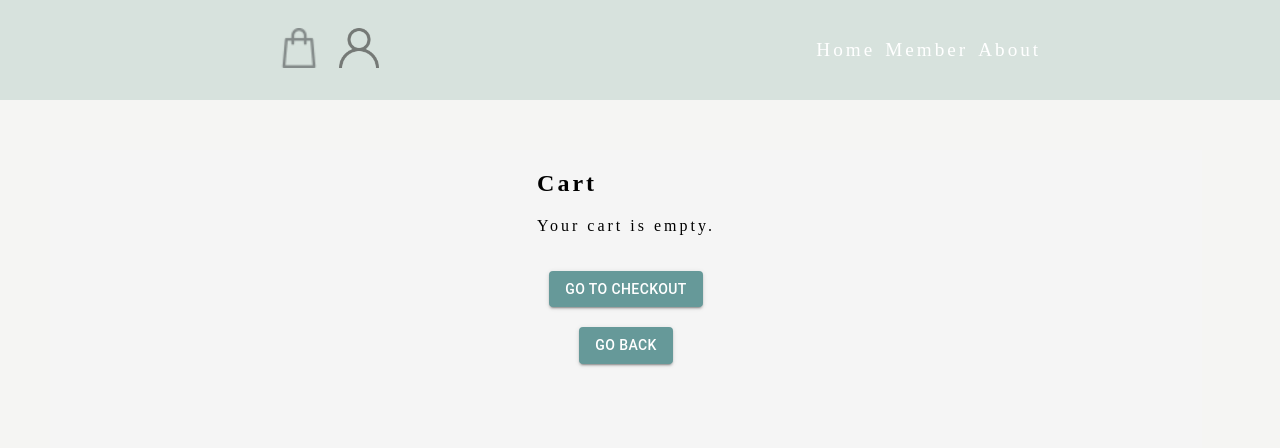
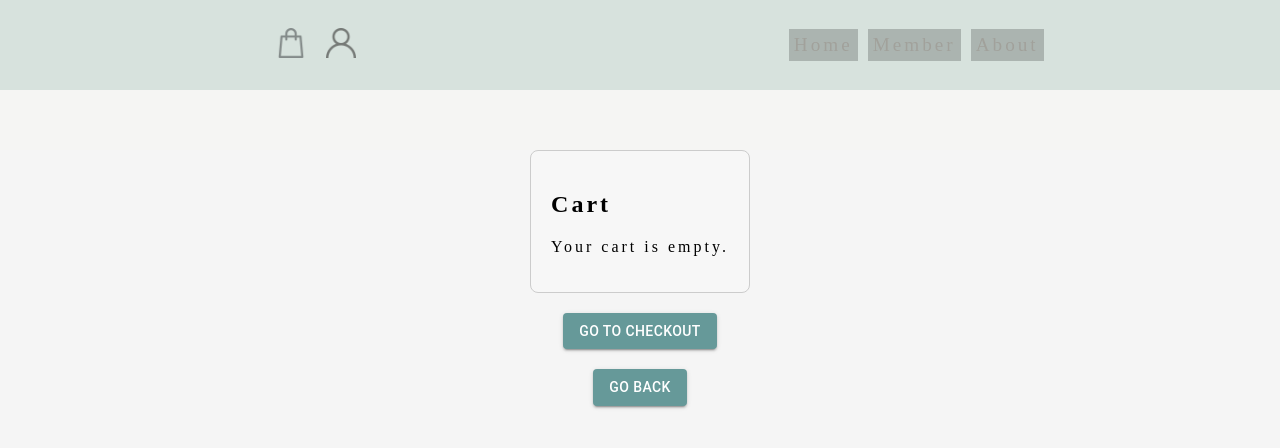
Before and after one commit to NinaWald/Final-project-frontend, a React (Create React App) app: page /cart in a window 1280 px wide. Shown: the top 448 px of the page. Built offline with nearby package versions, Linux system fonts and the light colour scheme.

Commit message:
css styling and media q

```diff
--- a/src/cardslist.css
+++ b/src/cardslist.css
@@ -69,8 +69,8 @@
   @media (min-width: 1061px) {
     .cards-grid {
       grid-template-columns: repeat(4, 1fr);
-      margin-left: 100px;
-      margin-right: 100px;
+      margin-left: 150px;
+      margin-right: 150px;
       gap: 10px
     }
 
--- a/src/components/Cart.js
+++ b/src/components/Cart.js
@@ -4,11 +4,69 @@ import { useSelector, useDispatch } from 'react-redux';
 import { clearCart } from 'reducers/cart';
 import styled from 'styled-components'
 
+const CartContainer = styled.div`
+  max-width: 600px;
+  margin: 0 auto;
+  padding: 20px;
+  border: 1px solid #ccc;
+  border-radius: 8px;
+  background-color: #f7f7f7;
+`;
+
+const Title = styled.h2`
+  font-size: 24px;
+  margin-bottom: 20px;
+`;
+
+const EmptyCartMessage = styled.p`
+  font-size: 16px;
+`;
+
+const ProductContainer = styled.div`
+  display: flex;
+  align-items: center;
+  margin-bottom: 20px;
+
+  &:last-child {
+    margin-bottom: 0;
+  }
+`;
+
 const ProductImage = styled.img`
   width: 80px;
   height: 90px;
   object-fit: cover;
   margin-right: 10px;
+`;
+
+const ProductDetails = styled.div`
+  flex-grow: 1;
+`;
+
+const ProductName = styled.h3`
+  font-size: 18px;
+  margin-bottom: 5px;
+`;
+
+const ProductPrice = styled.p`
+  font-size: 14px;
+  margin-bottom: 5px;
+`;
+
+const ProductQuantity = styled.p`
+  font-size: 14px;
+  margin-bottom: 5px;
+`;
+
+const TotalPrice = styled.p`
+  font-size: 18px;
+  margin-top: 20px;
+`;
+
+const ClearCartButton = styled(Button)`
+  background-color: #669999 !important;
+  color: #fff !important;
+  margin-top: 20px;
 `;
 
 const Cart = () => {
@@ -34,37 +92,37 @@ const Cart = () => {
   };
 
   return (
-    <div>
-      <h2>Cart</h2>
+    <CartContainer>
+      <Title>Cart</Title>
       {cartItems.length === 0 ? (
-        <p>Your cart is empty.</p>
+        <EmptyCartMessage>Your cart is empty.</EmptyCartMessage>
       ) : (
         <div>
           {cartItems.map((item) => {
             const product = products.find((p) => p.sys.id === item.id);
             if (product) {
               return (
-                <div key={item.id}>
+                <ProductContainer key={item.id}>
                   <ProductImage
                     src={product.fields.image.fields.file.url}
                     alt={product.fields.image.fields.title} />
-                  <div>
-                    <h3>{product.fields.name}</h3>
-                    <p>Price: {product.fields.price}</p>
-                    <p>Quantity: {item.quantity}</p>
-                  </div>
-                </div>
+                  <ProductDetails>
+                    <ProductName>{product.fields.name}</ProductName>
+                    <ProductPrice>Price: {product.fields.price}</ProductPrice>
+                    <ProductQuantity>Quantity: {item.quantity}</ProductQuantity>
+                  </ProductDetails>
+                </ProductContainer>
               );
             }
             return null;
           })}
-          <p>Total Price: {discountedTotalPrice}</p>
-          <Button variant="contained" onClick={handleClearCart} style={{ backgroundColor: '#669999' }}>
-            clear cart
-          </Button>
+          <TotalPrice>Total Price: {discountedTotalPrice}</TotalPrice>
+          <ClearCartButton variant="contained" onClick={handleClearCart}>
+            Clear Cart
+          </ClearCartButton>
         </div>
       )}
-    </div>
+    </CartContainer>
   );
 };
 
--- a/src/components/DeleteUser.js
+++ b/src/components/DeleteUser.js
@@ -10,6 +10,8 @@ const DeleteUser = () => {
   const [error, setError] = useState(null);
   const dispatch = useDispatch();
   const userId = useSelector((state) => state.auth.userId);
+  const accessToken = useSelector((state) => state.auth.accessToken);
+  // Get the accessToken from the Redux store
 
   const handleDeleteUser = async () => {
     setLoading(true);
@@ -19,7 +21,8 @@ const DeleteUser = () => {
       const deleteResponse = await fetch(API_URL(`delete/${userId}`), {
         method: 'DELETE',
         headers: {
-          'Content-type': 'application/json'
+          'Content-type': 'application/json',
+          Authorization: `Bearer ${accessToken}`
         }
       });
 
--- a/src/components/Footer.js
+++ b/src/components/Footer.js
@@ -13,7 +13,7 @@ const Footer = () => {
           <img src={logo} alt="Logo" className="logo" />
           <p className="logo-text">FRESH FLOWER DELIVERY EVERY DAY</p>
         </div>
-        <div className="links-container">
+        <div className="footer-container">
           <ul>
             <li><a href="#">About us</a></li>
             <li><a href="#">Services</a></li>
@@ -28,7 +28,7 @@ const Footer = () => {
           <a href="#"><img src={instagramIcon} alt="Instagram" /></a>
           <a href="#"><img src={youtubeIcon} alt="YouTube" /></a>
         </div>
-        <h1>© 2023 Farm Fresh Flowers</h1>
+        <h2>© 2023 Farm Fresh Flowers</h2>
       </div>
     </footer>
   );
--- a/src/components/Hero.js
+++ b/src/components/Hero.js
@@ -7,14 +7,24 @@ import logoImage from '../assets/florist.logo.jpg';
 const HeroContainer = styled.div`
   width: 100%;
   position: relative;
+  display: flex;
+  justify-content: center;
+
 
   .hero-video {
-    width: 100%;
+    width: 80%;
     top: 0;
     left: 0;
     right: 0;
     bottom: 0;
+    padding: 0 50px 0 50px ;
+
+    @media (min-width: 668px) and (max-width: 1060px) {
+      width: 100%;
   }
+  }
+
+
 
   .mobile-video {
     display: none;
@@ -36,11 +46,6 @@ const HeroContainer = styled.div`
     margin-left: 0;
     margin-right: 0;
     }
-
-    .mobile-video video {
-      margin-left: 0;
-      margin-right: 0;
-    }
   }
 `;
 
@@ -49,6 +54,12 @@ const LogoImage = styled.img`
   border-radius: 50%;
   width: 300px;
   height: 300px;
+
+  @media (min-width: 668px) and (max-width: 1060px) {
+
+  width: 200px;
+  height: 200px;
+  }
 `;
 
 const CenteredText = styled.div`
@@ -57,6 +68,9 @@ const CenteredText = styled.div`
   left: 50%;
   transform: translate(-50%, -50%);
   text-align: center;
+
+
+
 `;
 
 const Hero = () => {
--- a/src/footer.css
+++ b/src/footer.css
@@ -1,6 +1,7 @@
 .footer {
-    padding: 40px;
+    padding: 20px;
     color: white;
+
   }
 
   .footer-content {
@@ -28,11 +29,11 @@
 
   }
 
-  .links-container {
+  .footer-container {
     margin: 0;
   }
 
-  .links-container ul {
+  .footer-container ul {
     list-style: none;
     padding: 0;
     margin: 0;
@@ -46,11 +47,11 @@
 
   }
 
-  .links-container li {
+  .footer-container li {
     margin-bottom: 10px;
   }
 
-  .links-container a {
+  .footer-container a {
     color: white;
     text-decoration: none;
     font-size: 1.2rem;
@@ -61,7 +62,9 @@
     margin-left: 25px;
     background-color: white;
     border-radius: 10px;
+
     }
-  h1 {
+  h2 {
     font-size: 1.2rem;
+    margin-bottom: 50px;
   }
--- a/src/index.css
+++ b/src/index.css
@@ -12,16 +12,3 @@ body {
 code {
   font-family:'Times New Roman', Times, serif
 }
-
-.outer-wrapper {
-  padding: 0 20px 0 20px ;
-  width: 90%;
-  height: 100%;
-}
-
-  /* desktop */
-  @media (min-width: 668px) {
-    .outer-wrapper {
-      padding: 0 50px 0 50px ;
-    }
-  }
--- a/src/navbar.css
+++ b/src/navbar.css
@@ -4,7 +4,7 @@
   position: fixed;
   top: 0;
   left: 0;
-  width: 90%;
+  width: 100%;
   display: flex;
   justify-content: space-between;
   align-items: center;
@@ -34,8 +34,8 @@
 }
 
 .cart-icon, .user-icon {
-  width: 40px;
-  height: 40px;
+  width: 30px;
+  height: 30px;
   margin-left: 20px;
 }
 
@@ -112,11 +112,11 @@
   }
 
 
-    /* desktop */
+    /* desktop tablet */
     @media (min-width: 668px) {
 
       .navbar {
-        height: 50px;
+        height: 40px;
         justify-content: space-around;
         width: 100%;
       }
@@ -150,12 +150,15 @@
       .links-container {
         display: flex;
         margin-right: 50px;
-        gap: 10px
+        gap: 10px;
       }
+
       .link-item {
         color:#a1a19b;
         text-decoration: none;
         font-size: larger;
+        background-color: rgba(0, 0, 0, 0.2);
+        padding: 5px;
       }
       .cart-icon {
         margin-left: 40px;
--- a/src/registration.css
+++ b/src/registration.css
@@ -20,6 +20,7 @@
 h1 {
     text-align: center;
     margin: 0;
+    font-size: 25px;
 }
 
 
@@ -32,7 +33,7 @@ h1 {
     border-radius: 10px;
     padding: 0;
     text-align: center;
-    height: 80%;
+    height: 90%;
     width: 100%;
 }
 
@@ -139,7 +140,3 @@ input::placeholder {
   .toggle-switch-input:checked + .toggle-switch-slider:before {
     transform: translateX(24px);
   }
-
-  .span {
-    background-color: white;
-  }
```
